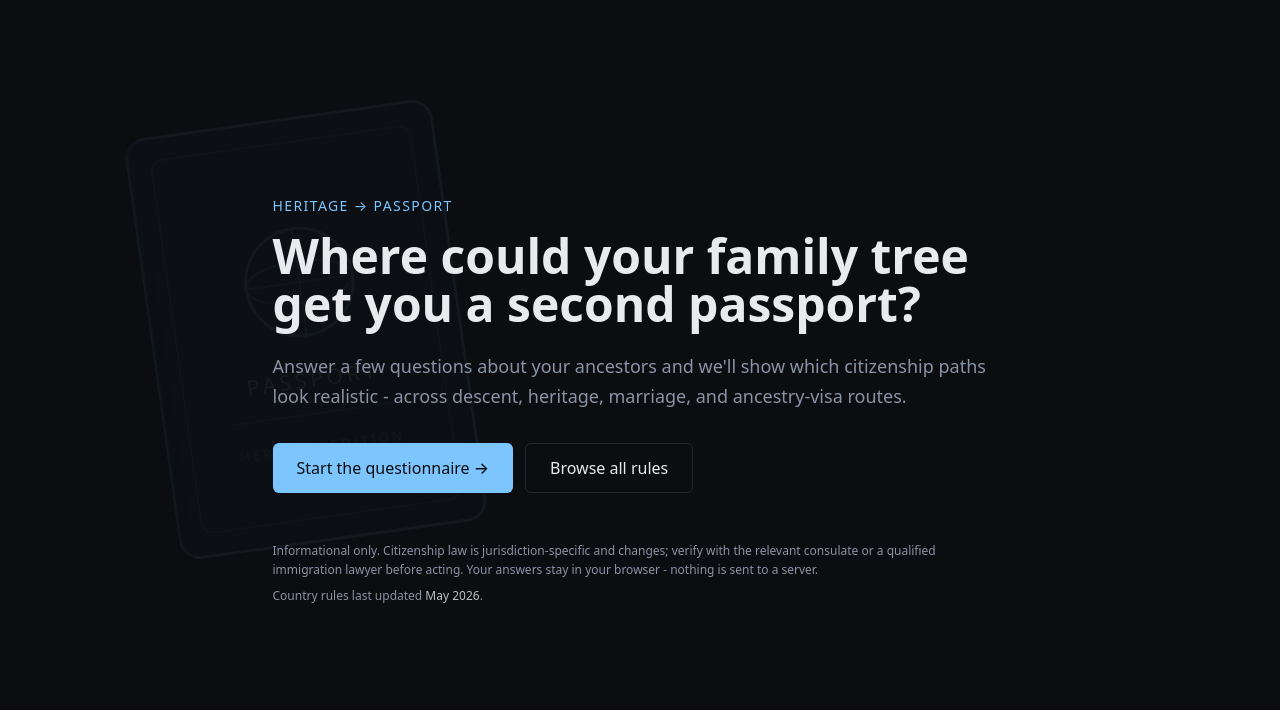
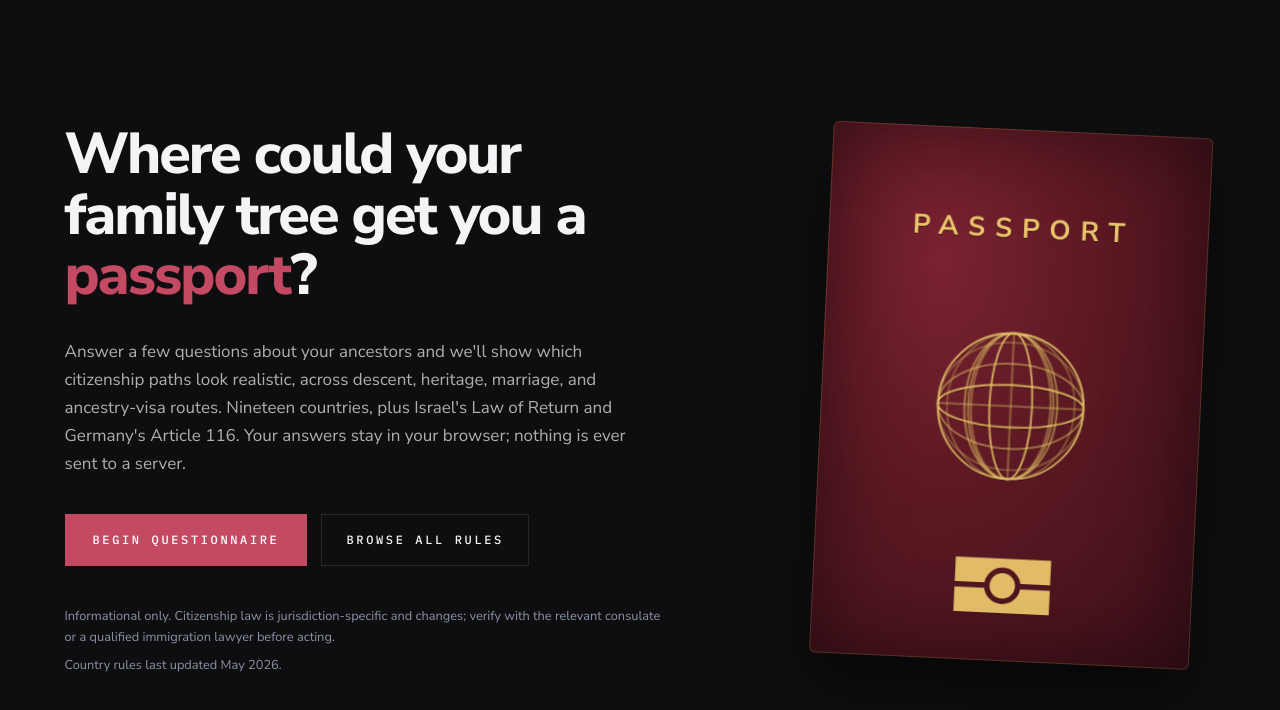
Before and after one commit to m-durana/citizenship-app, a React (Vite) app: page / in a window 1280 px wide. Shown: the top 710 px of the page. Built offline with nearby package versions, Linux system fonts and the light colour scheme.

Commit message:
refresh visual design: Nunito Sans + IBM Plex Mono, burgundy accent, passport-cover hero

```diff
--- a/index.html
+++ b/index.html
@@ -4,13 +4,21 @@
     <meta charset="UTF-8" />
     <link rel="icon" type="image/svg+xml" href="/favicon.svg" />
     <meta name="viewport" content="width=device-width, initial-scale=1.0" />
-    <title>Heritage → Passport · Citizenship eligibility checker</title>
+    <title>passport · miro.build</title>
     <meta name="description" content="Find out which countries you might qualify for citizenship in based on your family heritage. Covers descent paths in 19+ countries plus Israel's Law of Return, Germany's Article 116, and marriage fast-tracks." />
-    <meta name="theme-color" content="#0b0d10" />
-    <meta property="og:title" content="Heritage → Passport" />
-    <meta property="og:description" content="Where could your family tree get you a second passport?" />
+    <meta name="theme-color" content="#0e0e10" />
+    <meta property="og:title" content="passport · miro.build" />
+    <meta property="og:description" content="Where could your family tree get you a passport?" />
     <meta property="og:type" content="website" />
     <meta name="twitter:card" content="summary" />
+    <link rel="preconnect" href="https://fonts.googleapis.com" />
+    <link rel="preconnect" href="https://fonts.gstatic.com" crossorigin />
+    <link rel="stylesheet" href="https://fonts.googleapis.com/css2?family=Nunito+Sans:opsz,wght@6..12,300;6..12,400;6..12,500;6..12,600;6..12,700;6..12,800&family=IBM+Plex+Mono:wght@400;500&display=swap" />
+    <style>
+      @view-transition { navigation: auto; }
+      ::view-transition-old(root),
+      ::view-transition-new(root) { animation-duration: 0.35s; animation-timing-function: ease; }
+    </style>
   </head>
   <body>
     <div id="root"></div>
--- a/src/components/Landing.tsx
+++ b/src/components/Landing.tsx
@@ -2,77 +2,110 @@ import { LAST_UPDATED } from "../engine/lastUpdated";
 
 type Props = { onStart: () => void; onBrowse: () => void };
 
-function PassportBackdrop() {
+function PassportCover() {
   return (
+    <div
+      aria-hidden="true"
+      className="passport-card relative w-full"
+      style={{ aspectRatio: "5 / 7" }}
+    >
+      <div className="passport-passport">Passport</div>
+
       <svg
-      viewBox="0 0 200 260"
-      className="absolute left-[4%] top-12 md:left-[9%] md:top-20 w-[18rem] md:w-[24rem] h-auto opacity-[0.06] pointer-events-none select-none"
+        viewBox="0 0 140 140"
+        className="passport-crest"
         aria-hidden="true"
       >
-      <defs>
-        <linearGradient id="cover" x1="0" y1="0" x2="1" y2="1">
-          <stop offset="0%" stopColor="#2a4d75" />
-          <stop offset="100%" stopColor="#0f2238" />
-        </linearGradient>
-      </defs>
-      <g transform="rotate(-8 100 130)">
-        <rect x="20" y="20" width="160" height="220" rx="10" fill="url(#cover)" stroke="#7cc5ff" strokeWidth="1.5" />
-        <rect x="32" y="32" width="136" height="196" rx="6" fill="none" stroke="#7cc5ff" strokeOpacity="0.5" strokeWidth="1" />
-        <circle cx="100" cy="105" r="28" fill="none" stroke="#7cc5ff" strokeWidth="1.5" />
-        <ellipse cx="100" cy="105" rx="28" ry="11" fill="none" stroke="#7cc5ff" strokeOpacity="0.7" strokeWidth="1" />
-        <line x1="72" y1="105" x2="128" y2="105" stroke="#7cc5ff" strokeOpacity="0.7" strokeWidth="1" />
-        <line x1="100" y1="77" x2="100" y2="133" stroke="#7cc5ff" strokeOpacity="0.7" strokeWidth="1" />
-        <text x="100" y="160" textAnchor="middle" fontFamily="ui-sans-serif, system-ui" fontSize="11" letterSpacing="2" fill="#e8eaee" opacity="0.95">PASSPORT</text>
-        <line x1="56" y1="174" x2="144" y2="174" stroke="#7cc5ff" strokeOpacity="0.5" strokeWidth="1" />
-        <text x="100" y="194" textAnchor="middle" fontFamily="ui-sans-serif, system-ui" fontSize="7" letterSpacing="1.5" fill="#8a93a6">HERITAGE EDITION</text>
-        <rect x="20" y="20" width="6" height="220" fill="#000" opacity="0.3" />
+        <g fill="none" stroke="#e9c46a" strokeWidth={1.1} strokeLinecap="round">
+          <circle cx="70" cy="70" r="48" />
+          <ellipse cx="70" cy="70" rx="48" ry="14" />
+          <ellipse cx="70" cy="70" rx="48" ry="28" strokeOpacity={0.6} />
+          <ellipse cx="70" cy="70" rx="48" ry="42" strokeOpacity={0.4} />
+          <ellipse cx="70" cy="70" rx="14" ry="48" />
+          <ellipse cx="70" cy="70" rx="28" ry="48" strokeOpacity={0.6} />
+          <ellipse cx="70" cy="70" rx="42" ry="48" strokeOpacity={0.4} />
+          <line x1="22" y1="70" x2="118" y2="70" strokeOpacity={0.5} />
+          <line x1="70" y1="22" x2="70" y2="118" strokeOpacity={0.5} />
+          <ellipse className="passport-meridian m1" cx="70" cy="70" rx="42" ry="48" />
+          <ellipse className="passport-meridian m2" cx="70" cy="70" rx="42" ry="48" />
+          <ellipse className="passport-meridian m3" cx="70" cy="70" rx="42" ry="48" />
         </g>
       </svg>
+
+      {/* Official ICAO e-passport logo, unmodified from Wikipedia
+          (en.wikipedia.org/wiki/Biometric_passport) — only fill color changed */}
+      <svg
+        xmlns="http://www.w3.org/2000/svg"
+        width="117"
+        height="72"
+        viewBox="0 0 210 297"
+        className="passport-biometric"
+        aria-hidden="true"
+      >
+        <path
+          fill="#e9c46a"
+          d="M-111.5625 24.75V136.125H23.539306A82.5 82.5 0 0 1 105 66 82.5 82.5 0 0 1 186.5 136.125H321.5625V24.75ZM105 90.75A57.75 57.75 0 0 0 47.25 148.5 57.75 57.75 0 0 0 105 206.25 57.75 57.75 0 0 0 162.75 148.5 57.75 57.75 0 0 0 105 90.75Zm-216.5625 70.125V272.25h433.125V160.875H186.46068A82.5 82.5 0 0 1 105 231 82.5 82.5 0 0 1 23.5 160.875Z"
+          strokeWidth={81.90428162}
+        />
+      </svg>
+    </div>
   );
 }
 
 export function Landing({ onStart, onBrowse }: Props) {
   return (
     <div className="relative w-full min-h-screen flex items-center justify-center">
-      <PassportBackdrop />
-      <div className="relative z-10 w-full max-w-3xl px-6 py-16">
-        <p className="text-accent text-sm tracking-widest uppercase mb-4">
-          Heritage → Passport
-        </p>
-        <h1 className="text-4xl md:text-5xl font-semibold leading-tight mb-6">
-          Where could your family tree get you a second passport?
+      <div
+        className="
+          relative z-10 w-full max-w-[1200px]
+          px-6 md:px-8 py-12 md:py-16
+          grid items-center gap-10 md:gap-14
+          md:grid-cols-[minmax(0,1fr)_clamp(280px,34%,380px)]
+        "
+      >
+        <div>
+          <h1 className="font-extrabold leading-[1.05] tracking-[-0.035em] text-[clamp(2.25rem,4.6vw,3.6rem)] max-w-[16ch]">
+            Where could your family tree get you a{" "}
+            <em className="not-italic font-extrabold text-accent tracking-[-0.035em]">
+              passport
+            </em>
+            ?
           </h1>
-        <p className="text-muted text-lg mb-8 leading-relaxed">
+
+          <p className="text-ink/70 text-[1.0625rem] leading-[1.65] max-w-[36rem] mt-8 mb-9">
             Answer a few questions about your ancestors and we'll show which
-          citizenship paths look realistic - across descent, heritage, marriage,
-          and ancestry-visa routes.
+            citizenship paths look realistic, across descent, heritage,
+            marriage, and ancestry-visa routes. Nineteen countries, plus
+            Israel's Law of Return and Germany's Article 116. Your answers stay
+            in your browser; nothing is ever sent to a server.
           </p>
 
-        <div className="flex flex-wrap gap-3 mb-12">
+          <div className="flex flex-wrap gap-3.5 mb-10">
             <button
               onClick={onStart}
-            className="rounded-md bg-accent text-bg px-6 py-3 font-medium hover:opacity-90 transition"
+              className="font-mono uppercase tracking-[0.22em] text-[12px] font-medium bg-accent text-white px-7 py-4 transition hover:brightness-105"
             >
-            Start the questionnaire →
+              Begin questionnaire
             </button>
             <button
               onClick={onBrowse}
-            className="rounded-md border border-border text-ink px-6 py-3 font-medium hover:border-accent hover:text-accent transition"
+              className="font-mono uppercase tracking-[0.22em] text-[12px] font-medium border border-white/10 text-ink px-6 py-4 transition hover:border-accent hover:text-accent"
             >
               Browse all rules
             </button>
           </div>
 
-        <p className="text-muted text-xs mt-12 leading-relaxed">
+          <div className="text-muted text-[0.8rem] leading-[1.6] max-w-[38rem]">
             Informational only. Citizenship law is jurisdiction-specific and
-          changes; verify with the relevant consulate or a qualified immigration
-          lawyer before acting. Your answers stay in your browser - nothing is
-          sent to a server.
-        </p>
-        <p className="text-muted text-xs mt-2">
-          Country rules last updated{" "}
-          <span className="text-ink/80">{LAST_UPDATED}</span>.
-        </p>
+            changes; verify with the relevant consulate or a qualified
+            immigration lawyer before acting.
+            <span className="block mt-2">
+              Country rules last updated {LAST_UPDATED}.
+            </span>
+          </div>
+        </div>
+
+        <PassportCover />
       </div>
     </div>
   );
--- a/src/index.css
+++ b/src/index.css
@@ -13,9 +13,10 @@ html {
 }
 
 body {
-  background-color: #0b0d10;
-  color: #e8eaee;
-  font-family: ui-sans-serif, system-ui, -apple-system, "Segoe UI", Roboto, Helvetica, Arial;
+  background-color: #0e0e10;
+  color: #f3f4f6;
+  font-family: "Nunito Sans", system-ui, -apple-system, "Segoe UI", Roboto, Helvetica, Arial, sans-serif;
+  font-optical-sizing: auto;
   -webkit-font-smoothing: antialiased;
   -moz-osx-font-smoothing: grayscale;
 }
@@ -25,3 +26,75 @@ body {
   display: flex;
   flex-direction: column;
 }
+
+/* form controls inherit the body sans by default */
+input, select, textarea, button { font-family: inherit; }
+
+/* ============ Passport cover (Landing hero artwork) ============ */
+.passport-card {
+  position: relative;
+  background:
+    radial-gradient(ellipse at 30% 25%, #7a2231 0%, #5a1822 45%, #3d101a 100%);
+  border-radius: 6px;
+  padding: 1.5rem 1.25rem 1.25rem;
+  box-shadow:
+    0 30px 60px rgba(0,0,0,0.55),
+    inset 0 0 0 1px rgba(233,196,106,0.18),
+    inset 0 0 90px rgba(0,0,0,0.45);
+  overflow: hidden;
+  transform: rotate(3deg);
+  opacity: 0;
+  animation: passport-fade 0.9s ease 0.4s forwards,
+             passport-hover 6s ease-in-out 1.5s infinite;
+}
+@keyframes passport-fade { from { opacity: 0; } to { opacity: 1; } }
+@keyframes passport-hover {
+  0%, 100% { transform: rotate(3deg) translateY(0); }
+  50%      { transform: rotate(2.6deg) translateY(-6px); }
+}
+
+.passport-passport {
+  position: absolute; left: 0; right: 0; top: 15%;
+  text-align: center;
+  font-family: "Nunito Sans", sans-serif;
+  font-weight: 700;
+  font-size: 1.7rem;
+  letter-spacing: 0.36em;
+  text-transform: uppercase;
+  color: #e9c46a;
+  text-shadow: 0 1px 0 rgba(0,0,0,0.4);
+  padding-left: 0.36em;
+}
+
+.passport-crest {
+  position: absolute; left: 50%; top: 52%;
+  transform: translate(-50%, -50%);
+  width: 56%;
+  height: auto;
+  filter: drop-shadow(0 1px 0 rgba(0,0,0,0.35));
+}
+
+.passport-meridian { animation: meridian-sweep 80s linear infinite; }
+@keyframes meridian-sweep {
+  0%, 100% { rx: 42px; opacity: 1; }
+  25%      { rx: 0px;  opacity: 0; }
+  50%      { rx: 42px; opacity: 1; }
+  75%      { rx: 0px;  opacity: 0; }
+}
+.passport-meridian.m2 { animation-delay: -27s; }
+.passport-meridian.m3 { animation-delay: -54s; }
+
+.passport-biometric {
+  position: absolute; left: 50%; bottom: 8%;
+  transform: translateX(-50%);
+  width: 28%;
+  height: auto;
+  opacity: 0.95;
+  overflow: visible;
+}
+
+/* ============ Reveal animation for hero text ============ */
+@keyframes fade-up {
+  from { opacity: 0; transform: translateY(14px); }
+  to   { opacity: 1; transform: translateY(0); }
+}
--- a/tailwind.config.js
+++ b/tailwind.config.js
@@ -4,18 +4,23 @@ export default {
   theme: {
     extend: {
       colors: {
-        bg: "#0b0d10",
-        panel: "#14171c",
+        bg: "#0e0e10",
+        panel: "#15171c",
         border: "#222730",
-        ink: "#e8eaee",
+        ink: "#f3f4f6",
         muted: "#8a93a6",
-        accent: "#7cc5ff",
+        accent: "#c44a64",        // burgundy rose (primary action color)
+        gold: "#e9c46a",
+        burgundy: "#5a1822",
+        "burgundy-2": "#3d101a",
+        "burgundy-hi": "#7a2231",
         likely: "#3ddc97",
         possibly: "#ffc857",
         unlikely: "#7a7f8a",
       },
       fontFamily: {
-        sans: ["ui-sans-serif", "system-ui", "-apple-system", "Segoe UI", "Roboto", "Helvetica", "Arial"],
+        sans: ['"Nunito Sans"', "system-ui", "-apple-system", "Segoe UI", "Roboto", "Helvetica", "Arial", "sans-serif"],
+        mono: ['"IBM Plex Mono"', "ui-monospace", "SFMono-Regular", "Menlo", "monospace"],
       },
     },
   },
```
Also changed, not shown: src/components/Browse.tsx (+5 -3 lines), src/components/Results.tsx (+6 -4 lines), src/components/Wizard.tsx (+14 -9 lines). Lines whose indentation alone changed are shown as unchanged.
